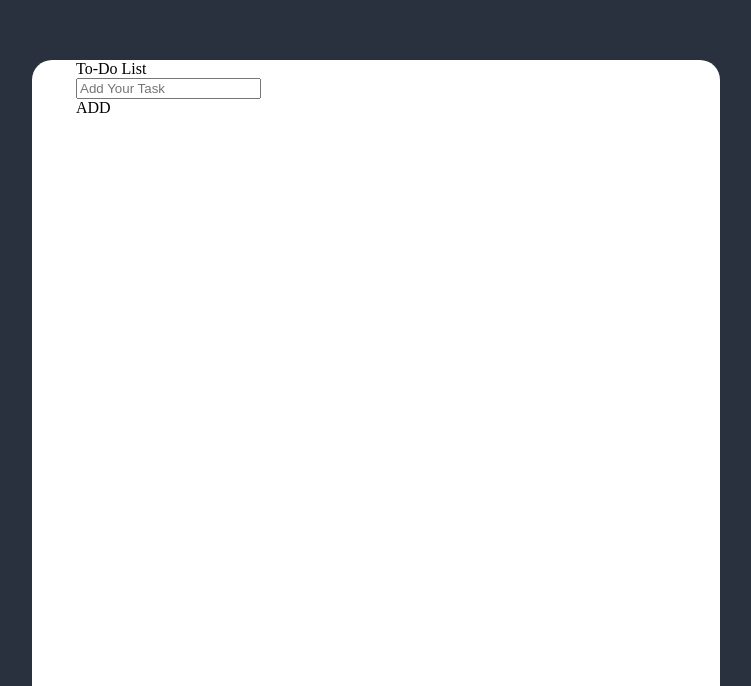
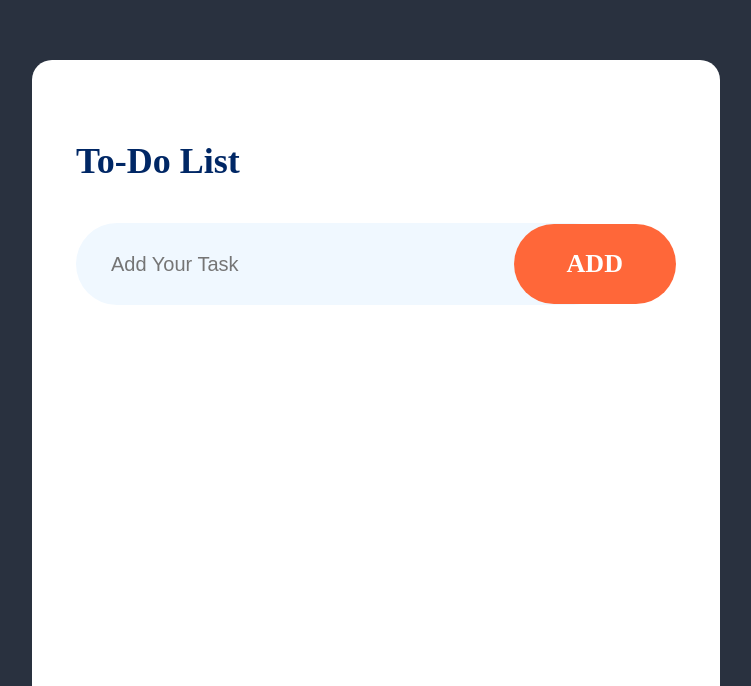
Before and after one commit to OrlandoJim24/to-do-list, a React (Vite) app: page / in a window 1280 px wide. Shown: the part 114-800 px from the top of the page, without its empty margins (264-1015 px from the left). Built offline with nearby package versions, Linux system fonts and the light colour scheme.

Commit message:
Added style Todo header and add button UI

```diff
--- a/src/Components/CSS/Todo.css
+++ b/src/Components/CSS/Todo.css
@@ -11,3 +11,57 @@
   padding-bottom: 30px;
   margin-bottom: 100px;
 }
+
+.todo-header {
+  margin-top: 84px;
+  color: #002765;
+  font-size: 36px;
+  font-weight: 600;
+  line-height: 34px;
+}
+
+.todo-add {
+    display: flex;
+    justify-content: center;
+    align-items: center;
+    margin-top: 45px;
+}
+
+.todo-input {
+    border-radius: 50px;
+    background-color: aliceblue;
+    border: none;
+    outline: none;
+    width: 576px;
+    height: 80px;
+    padding-left: 35px;
+    font-size: 20px;
+}
+
+.todo-add-btn {
+    border-radius: 50%;
+    background-color: #002765;
+    color: white;
+    border: none;
+    outline: none;
+    margin-left: 20px;
+    font-size: 30px;
+    display: flex;
+    justify-content: center;
+    align-items: center;
+}
+
+.todo-add-btn {
+  border-radius: 50px;
+  background: #ff6739;
+  width: 187px;
+  height: 80px;
+  display: flex;
+  justify-content: center;
+  align-items: center;
+  margin-left: -100px;
+  color: #fff;
+  font-size: 26px;
+  font-weight: 600;
+  cursor: pointer;
+}
```
